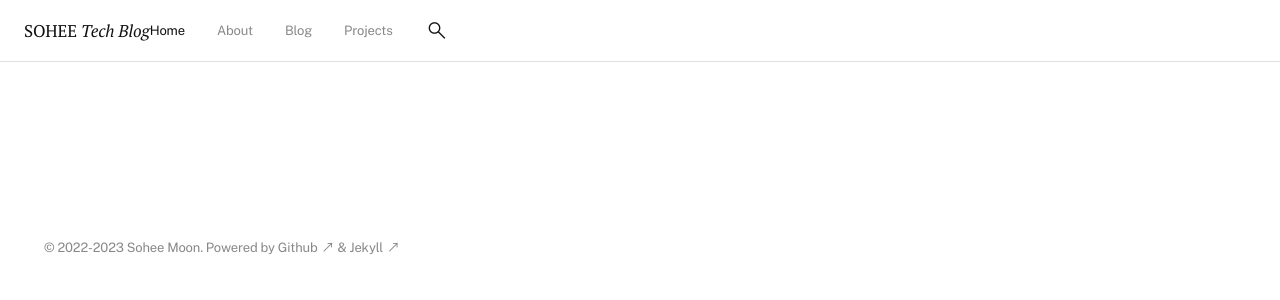
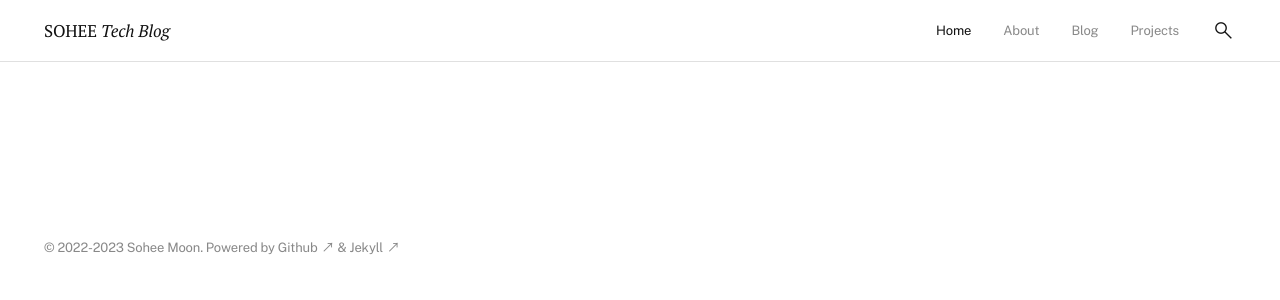
Before and after one commit to soheetech/soheetech.github.io, a Jekyll site: the page built from index.md, in a window 1280 px wide. Shown: the top 300 px of the page. Built offline with Jekyll 4.4.1, drawn with Linux system fonts in a browser that asks for light colours.

Commit message:
Update header.html

```diff
--- a/_includes/header.html
+++ b/_includes/header.html
@@ -1,5 +1,5 @@
 <header>
-  <div class="container d-i-flex">
+  <div class="container d-flex">
     <h1><a href="{{ "/" | relative_url }}">SOHEE <i>Tech Blog</i></a></h1>
     <div class="w-nav d-i-flex">
       {%- include navigation.html -%}
```
